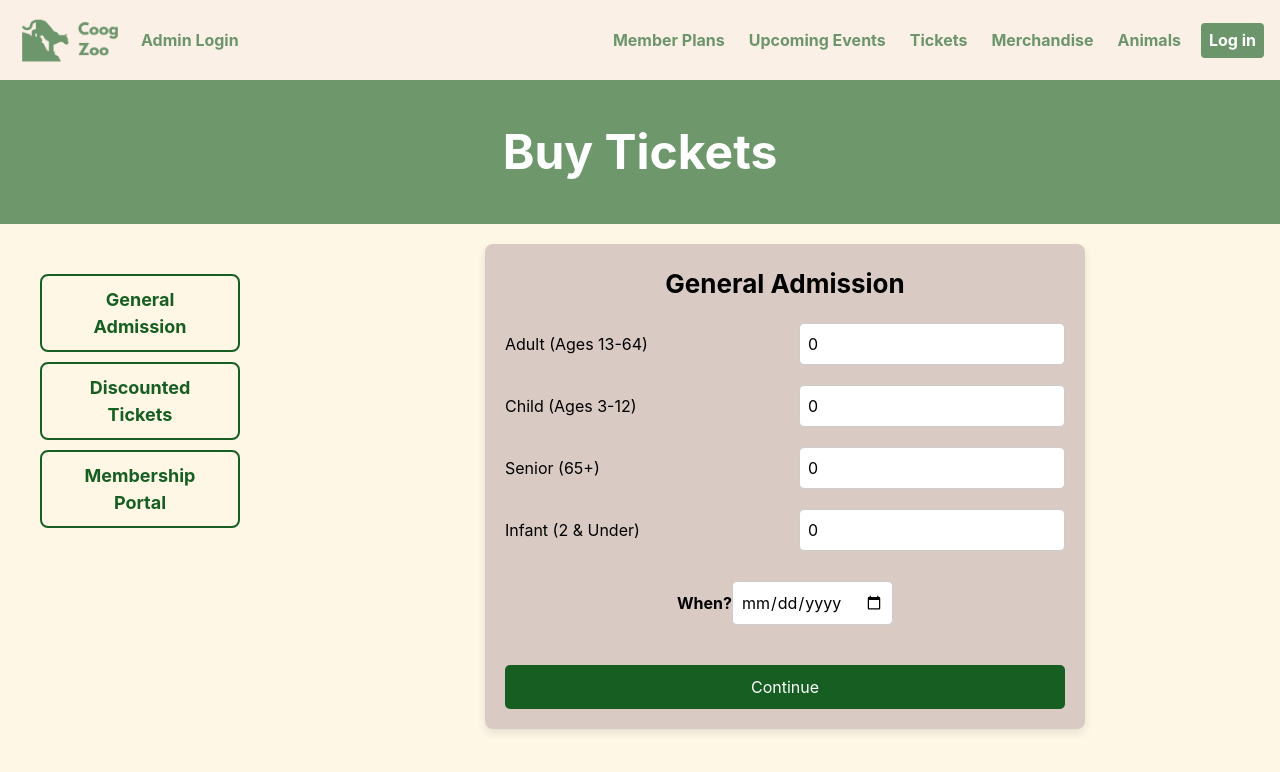
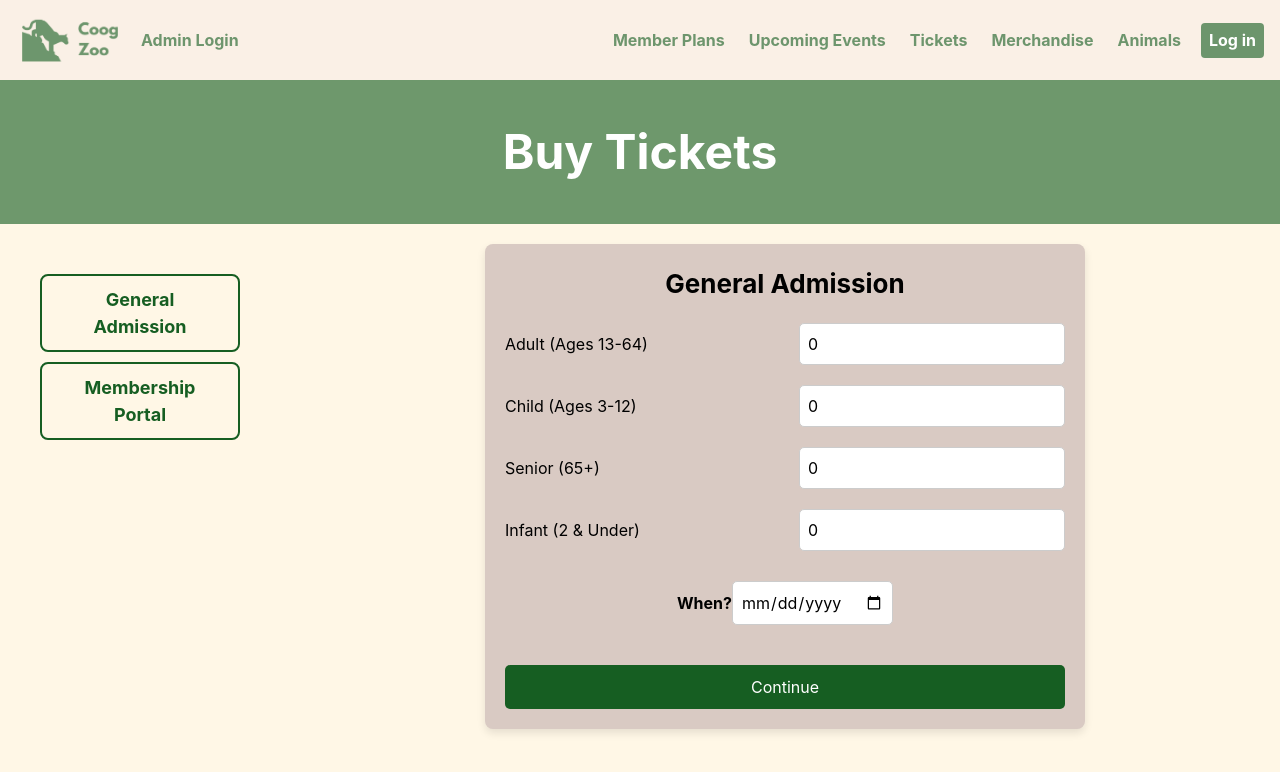
Before and after one commit to Trevor-04/team-9-project-3380, a React (Create React App) app in the folder frontend/: page /tickets in a window 1280 px wide. Shown: the top 772 px of the page. Built offline with nearby package versions, Linux system fonts and the light colour scheme.

Commit message:
removed discounted tickets button

```diff
--- a/frontend/src/components/ticket.jsx
+++ b/frontend/src/components/ticket.jsx
@@ -441,9 +441,6 @@ function TicketOptions() {
           </button>
         </li>
         <li className="ticket-item">
-          <Link to="/discounted-tickets" className="ticket-link">Discounted Tickets</Link>
-        </li>
-        <li className="ticket-item">
           <Link to="/Signup" className="ticket-link">Membership Portal</Link>
         </li>
       </ul>
```
